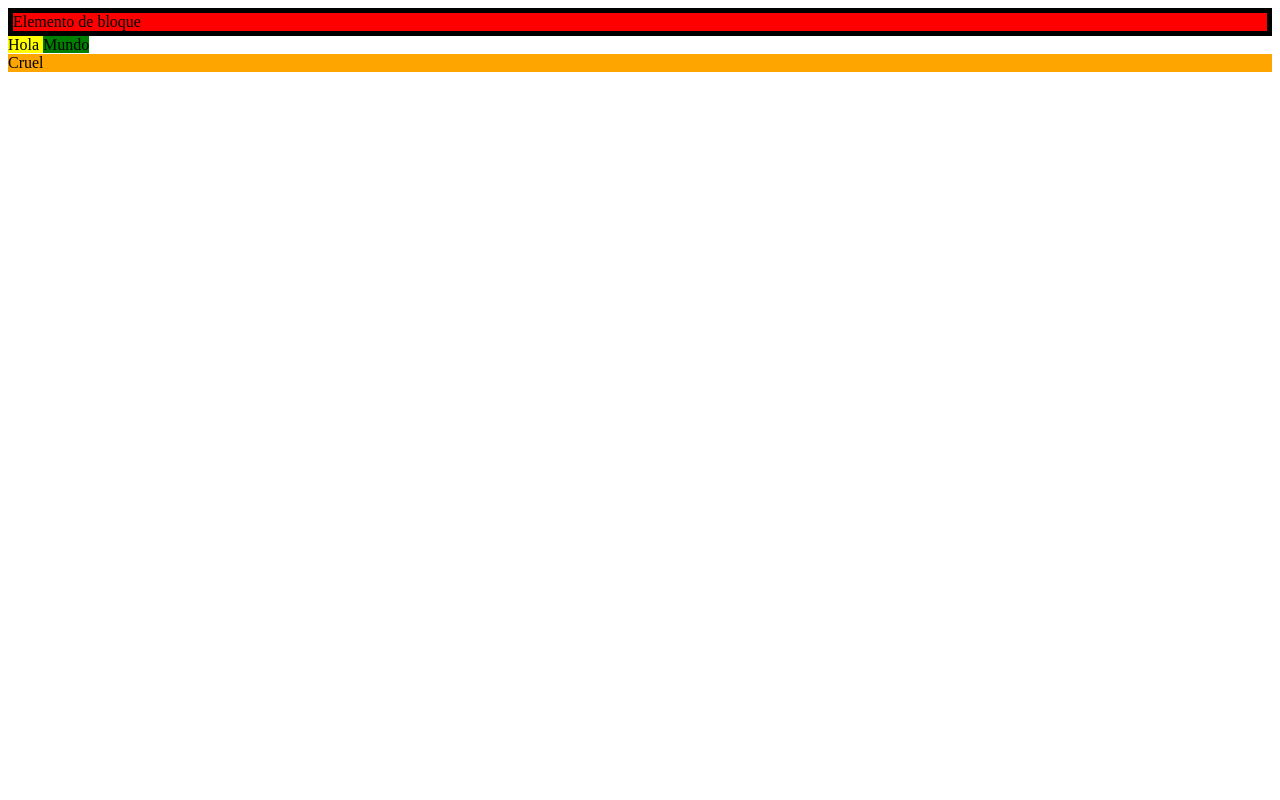
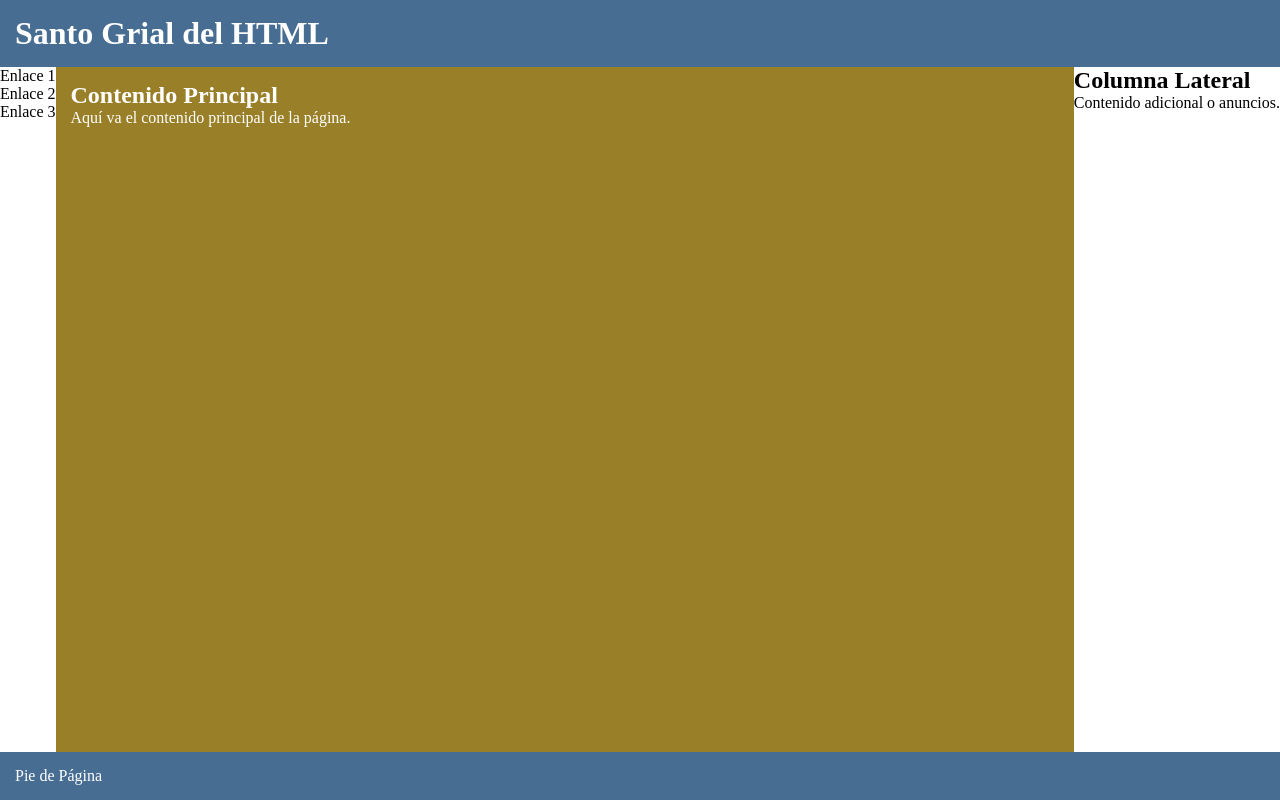
Before and after one commit to guizadasaul/PrimerPrograma, a plain HTML site: page index.html in a window 1280 px wide. Drawn offline with Linux system fonts and the light colour scheme.

Commit message:
santo grial html

```diff
--- /dev/null
+++ b/estilos4.css
@@ -0,0 +1,101 @@
+*{
+    margin: 0;
+    padding: 0;
+    border: 0;
+    box-sizing: border-box;
+}
+html{
+    height: 100%;
+}
+body {
+    height: 100%;
+    display: grid;
+    grid-template: auto 1fr auto / auto 1fr auto;
+}
+header{
+    padding: 15px;
+    background-color: rgba(71,109,147,1);
+    color: white;
+    grid-column: 1/4;
+}
+aside-left{
+    grid-column: 1 / 2;
+    padding: 15px;
+    background-color: rgba(144,94,65, 1);
+    color: white;
+}
+aside-right{
+    grid-column: 3 / 4;
+    padding: 15px;
+    background-color: rgba(144,94,65, 1);
+    color: white;
+}
+main{
+    grid-column: 2 / 3;
+    padding: 15px;
+    background-color: rgba(153,127,40, 1);
+    color: white;
+}
+footer{
+    grid-column: 1 / 4;
+    padding: 15px;
+    background-color: rgba(71,109,147,1);
+    color: white;
+}
+keyword{
+    font-size: 1.3em;
+    color: blue;
+    /* border: 5px dashed green; */
+}
+/*
+
+*{
+    margin: 0;
+    padding: 0;
+    box-sizing: border-box;
+}
+
+body {
+    display: grid;
+    grid-template-columns: 200px 1fr 200px;
+    grid-template-rows: auto 1fr auto;
+    grid-template-areas:
+        "header header header"
+        "nav main aside"
+        "footer footer footer";
+    height: 100vh;
+}
+
+header {
+    grid-area: header;
+    background-color: #333;
+    color: white;
+    text-align: center;
+    padding: 10px;
+}
+
+nav {
+    grid-area: nav;
+    background-color: #f4f4f4;
+    padding: 10px;
+}
+
+main {
+    grid-area: main;
+    padding: 10px;
+    background-color: #fff;
+}
+
+aside {
+    grid-area: aside;
+    background-color: #f4f4f4;
+    padding: 10px;
+}
+
+footer {
+    grid-area: footer;
+    background-color: #333;
+    color: white;
+    text-align: center;
+    padding: 10px;
+} */
--- a/index.html
+++ b/index.html
@@ -3,23 +3,28 @@
 <head>
     <meta charset="UTF-8">
     <meta name="viewport" content="width=device-width, initial-scale=1.0">
-    <title>Página Simple</title>
+    <link rel="stylesheet" href="estilos4.css">
+    <title>El Santo Grial del HTML</title>
 </head>
 <body>
-
-    <!-- <h1>página de HTML</h1>
-    <p>Esta es una página HTML </p>
-    <head>
-        hola buenas tardes
-    </head> -->
-    <div style = "background-color: red; border: 5px solid black">
-        Elemento de bloque
-    </div>
-    <span style = "background-color: yellow;">Hola  </span>
-    <span style = "background-color: green;">Mundo  </span>
-    <div style = "background-color: orange;">Cruel  </div>
-
-
-
+    <header>
+        <h1>Santo Grial del HTML</h1>
+    </header>
+    <nav>
+        <p>Enlace 1</p>
+        <p>Enlace 2</p>
+        <p>Enlace 3</p>
+    </nav>
+    <main>
+        <h2>Contenido Principal</h2>
+        <p>Aquí va el contenido principal de la página.</p>
+    </main>
+    <aside>
+        <h2>Columna Lateral</h2>
+        <p>Contenido adicional o anuncios.</p>
+    </aside>
+    <footer>
+        <p>Pie de Página</p>
+    </footer>
 </body>
 </html>
```
